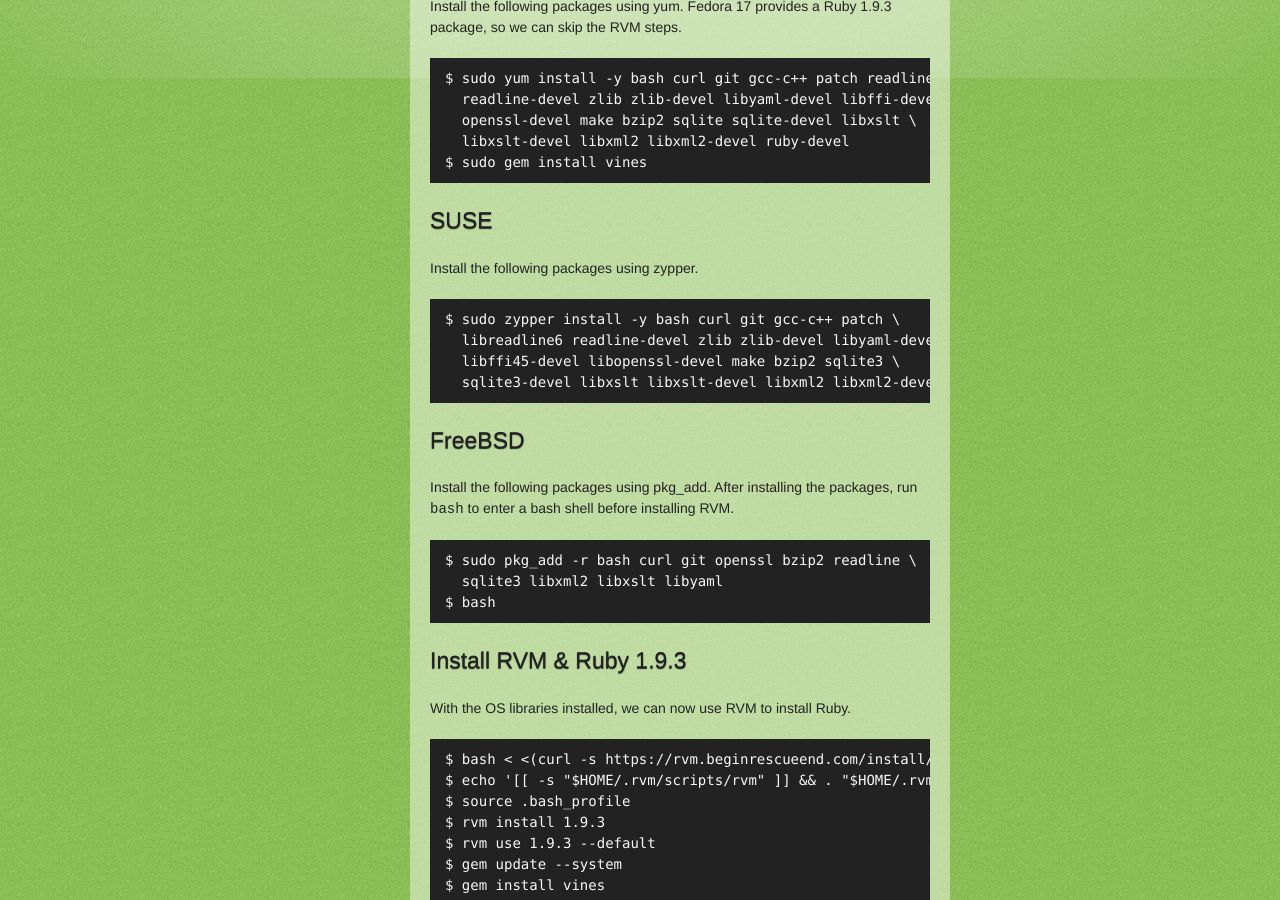
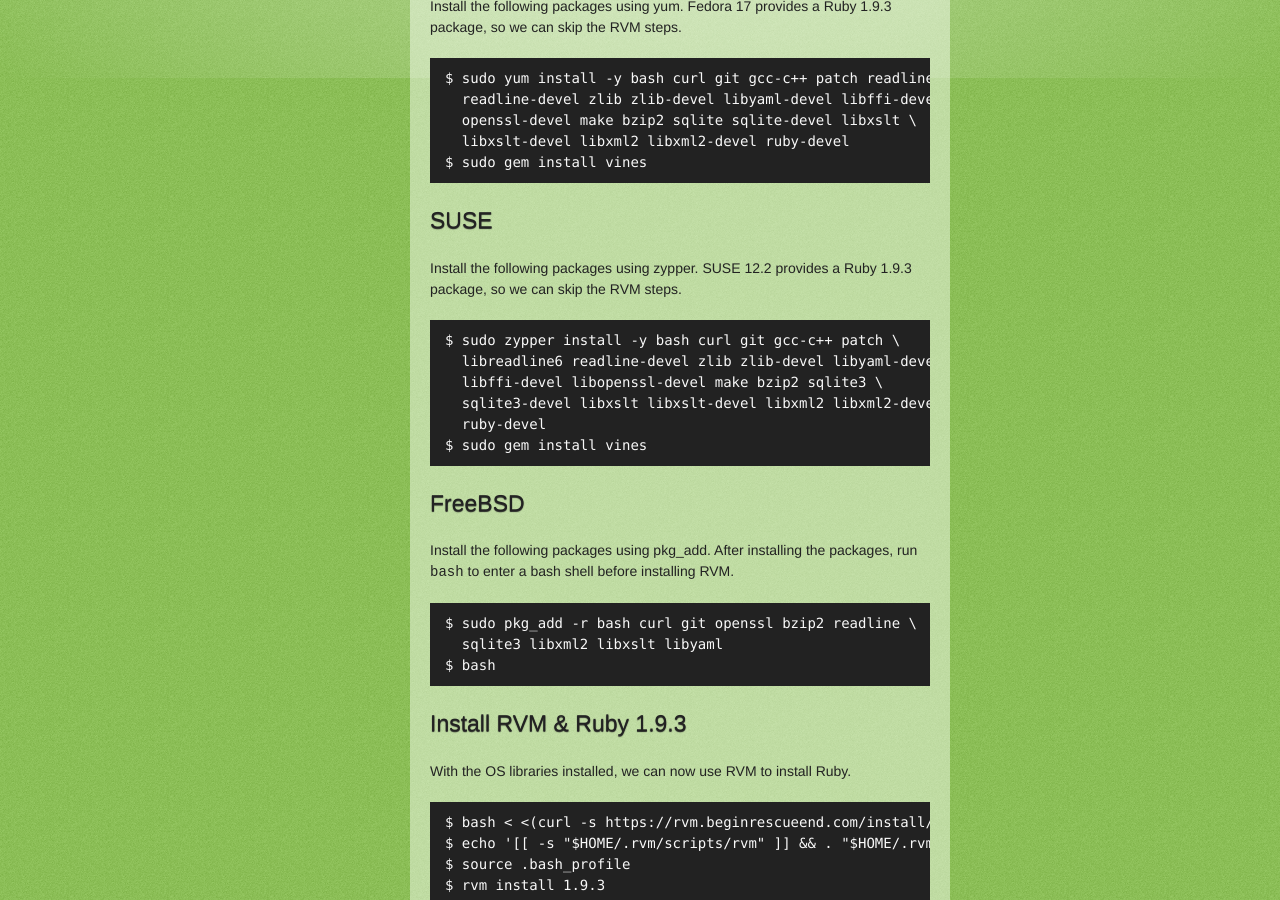
Before and after one commit to negativecode/vines, a Jekyll site: the page built from ruby.html, in a window 1280 px wide and 900 px high, scrolled down 822 px. Built offline with Jekyll 4.4.1, drawn with Linux system fonts in a browser that asks for light colours.

Commit message:
Update SUSE package list for 12.2.

```diff
--- a/ruby.html
+++ b/ruby.html
@@ -52,13 +52,16 @@ $ sudo gem install vines
 
 <h2>SUSE</h2>
 <p>
-  Install the following packages using zypper.
+  Install the following packages using zypper. SUSE 12.2 provides a Ruby
+  1.9.3 package, so we can skip the RVM steps.
 </p>
 <pre>
 $ sudo zypper install -y bash curl git gcc-c++ patch \
   libreadline6 readline-devel zlib zlib-devel libyaml-devel \
-  libffi45-devel libopenssl-devel make bzip2 sqlite3 \
-  sqlite3-devel libxslt libxslt-devel libxml2 libxml2-devel
+  libffi-devel libopenssl-devel make bzip2 sqlite3 \
+  sqlite3-devel libxslt libxslt-devel libxml2 libxml2-devel \
+  ruby-devel
+$ sudo gem install vines
 </pre>
 
 <h2>FreeBSD</h2>
```
